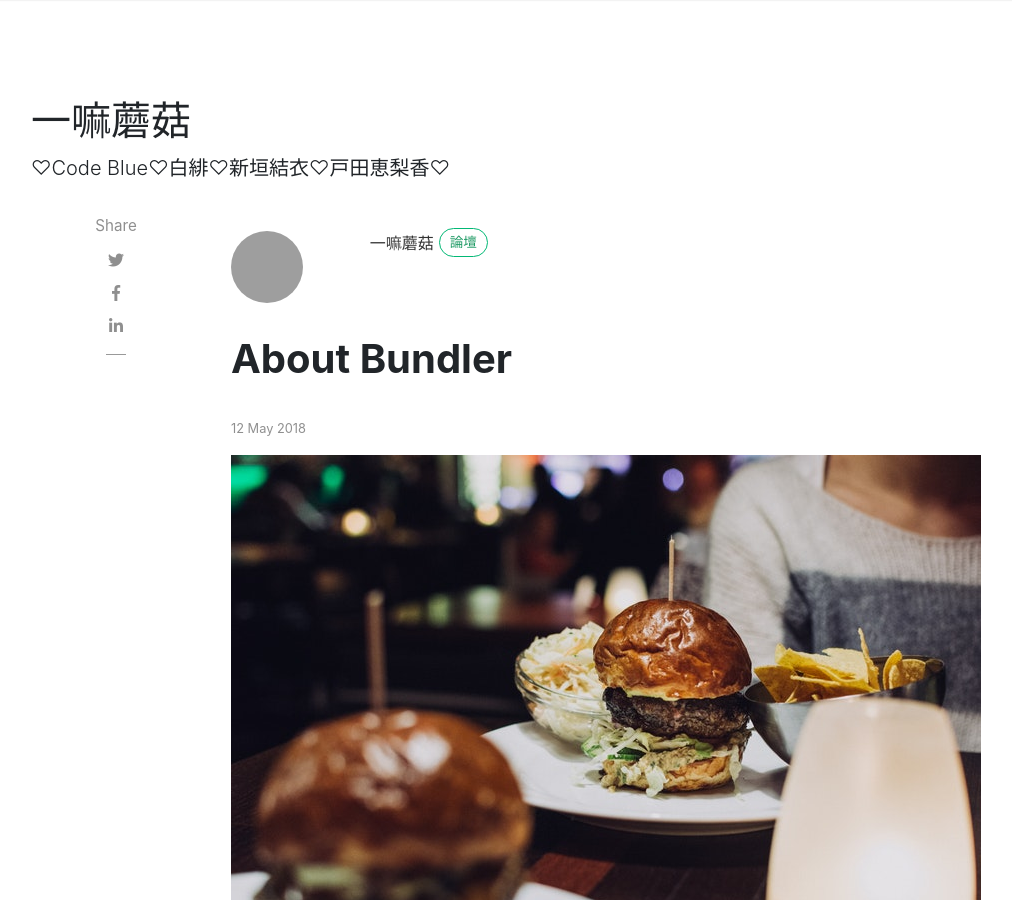
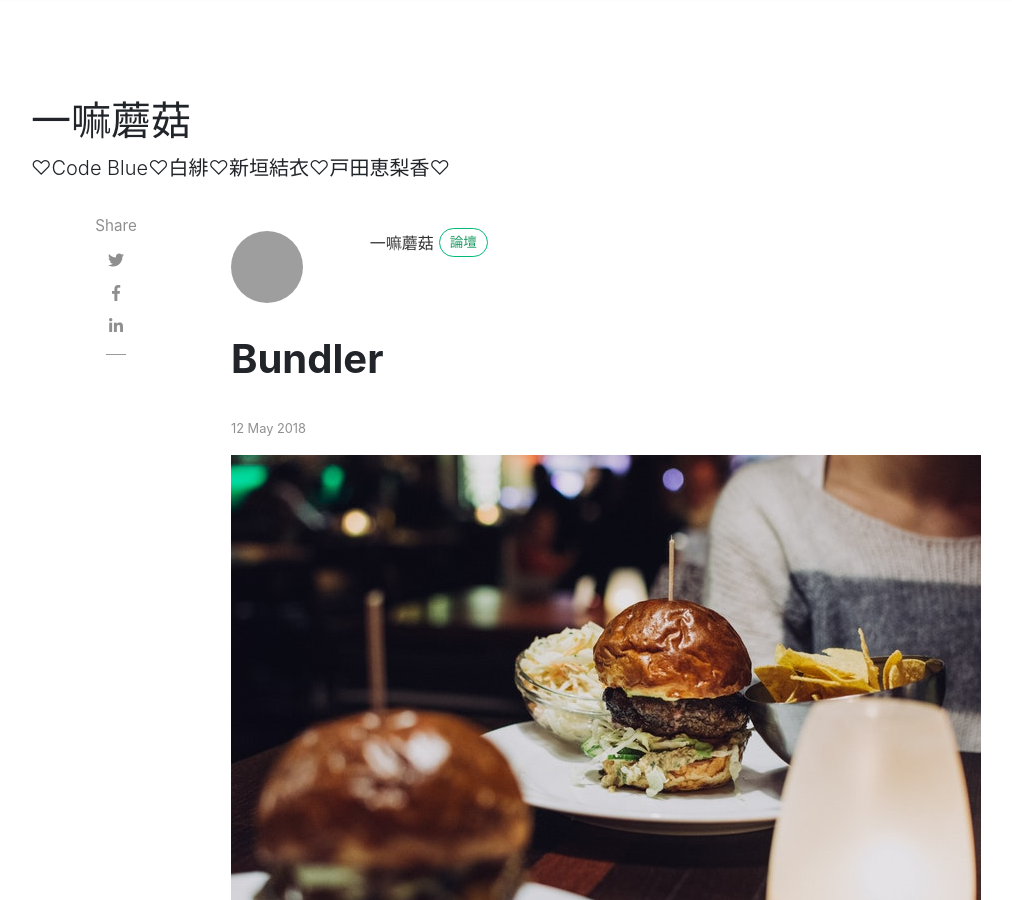
Before and after one commit to mogu-shirahi/mogu-shirahi.github.io, a Jekyll site: the page built from _posts/2018-05-12-bundler.md, in a window 1280 px wide and 900 px high. Shown: the whole window, without its empty margins (54-1066 px from the left). Built offline with Jekyll 4.4.1, drawn with Linux system fonts in a browser that asks for light colours; nearby versions of some CDN libraries; comment, search, counter and statistics services are not loaded; grey boxes are pictures that could not be loaded.

Commit message:
Update and rename 2018-05-12-about-bundler.md to 2018-05-12-bundler.md

```diff
--- a/_posts/2018-05-12-about-bundler.md
+++ b/_posts/2018-05-12-bundler.md
@@ -2,8 +2,8 @@
 layout: post
 author: mogu
 featured: false
-hidden: false
-title:  "About Bundler"
+hidden: true
+title:  "Bundler"
 categories: [ Jekyll ]
 image: assets/images/2.jpg
 rating: 3
```
